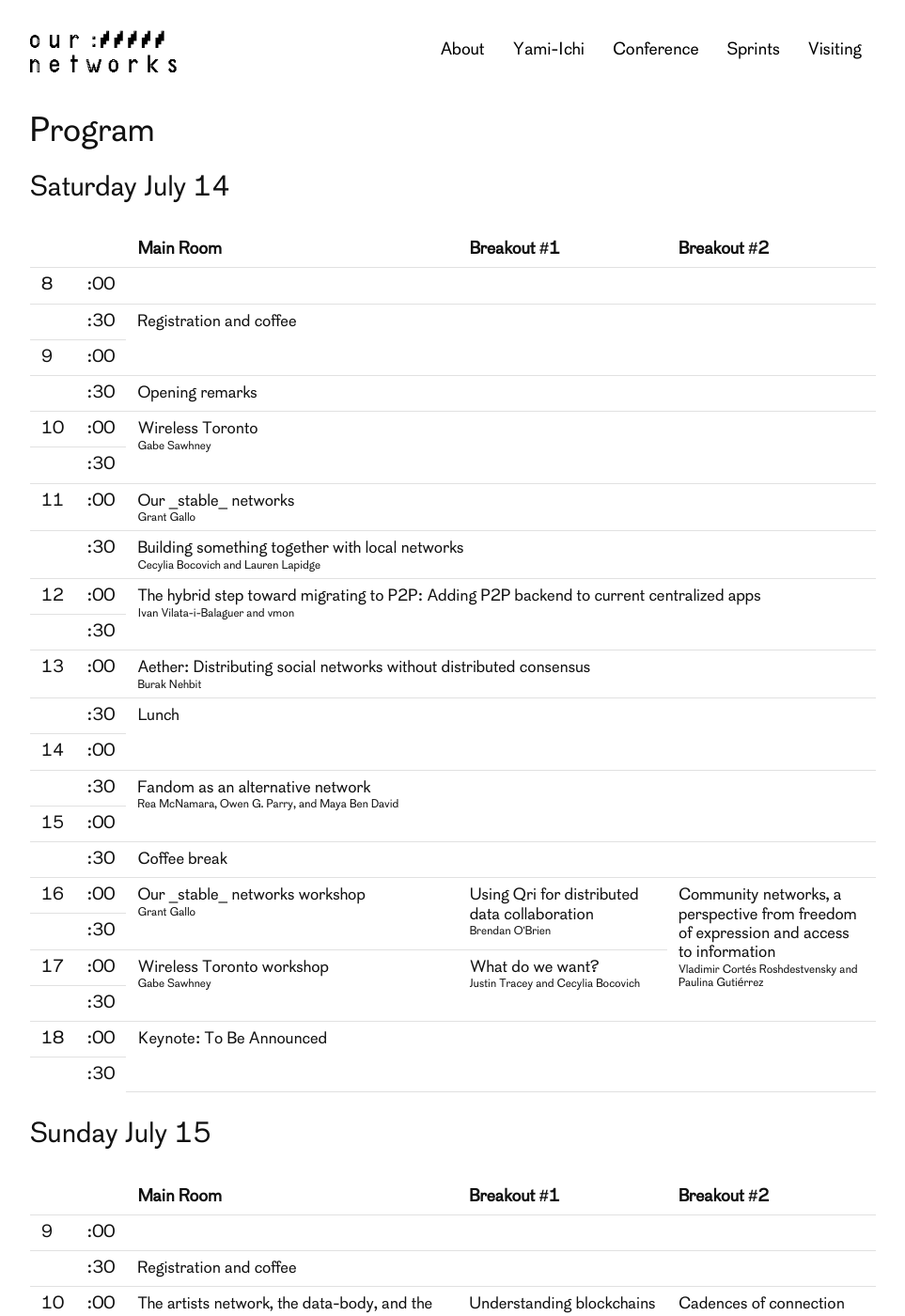
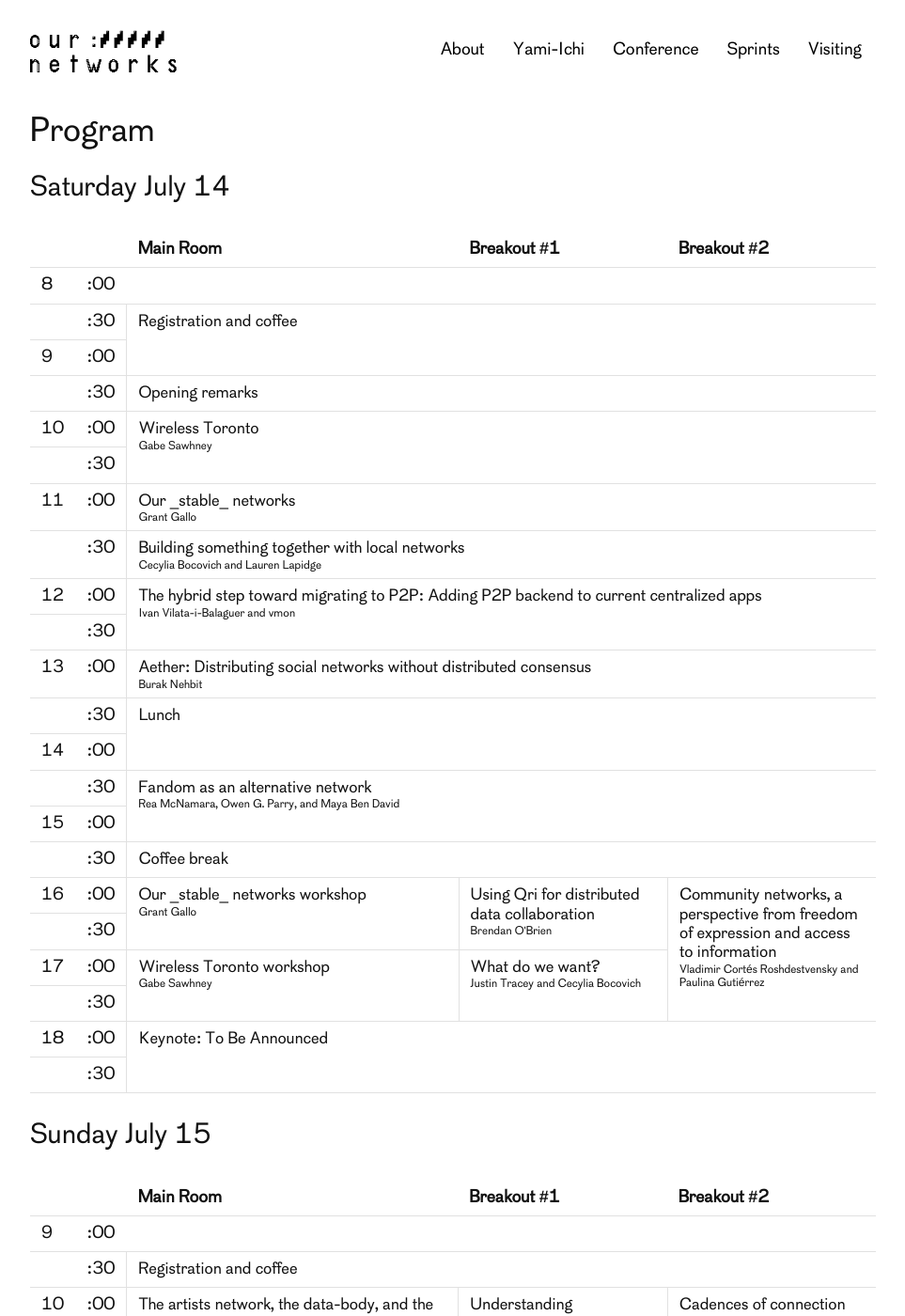
Before and after one commit to ournetworks/ournetworks.ca, a Jekyll site: the page built from conference/program.md, in a window 1280 px wide and 1400 px high. Shown: the whole window at 94% size, without its empty margins (158-1121 px from the left). Built offline with Jekyll 4.4.1, drawn with Linux system fonts in a browser that asks for light colours.

Commit message:
table tweak

```diff
--- a/_sass/_tables.scss
+++ b/_sass/_tables.scss
@@ -19,10 +19,6 @@ td:first-child {
 th:last-child,
 td:last-child {
   padding-right: 0;
-}
-
-tr:last-child td {
-  border-bottom: 0;
 }
 
 thead th {
@@ -53,8 +49,8 @@ thead th {
   }
 }
 
-.schedule-time {
-  width: 4%;
+.session-block {
+  border-left: 1px solid #e1e1e1;
 }
 
 .schedule-main {
--- a/conference/program.md
+++ b/conference/program.md
@@ -29,7 +29,7 @@ redirect_from:
 </tr><tr>
   <td></td>
   <td>:30</td>
-  <td rowspan="2" colspan="3" class="session-{% include session-type.html session-id=18990 %}">{% include session.html session-id=18990 %}</td>
+  <td rowspan="2" colspan="3" class="session-block session-{% include session-type.html session-id=18990 %}">{% include session.html session-id=18990 %}</td>
 </tr>
 <tr>
   <td>9</td>
@@ -37,12 +37,12 @@ redirect_from:
 </tr><tr>
   <td></td>
   <td>:30</td>
-  <td colspan="3" class="session-{% include session-type.html session-id=18991 %}">{% include session.html session-id=18991 %}</td>
+  <td colspan="3" class="session-block session-{% include session-type.html session-id=18991 %}">{% include session.html session-id=18991 %}</td>
 </tr>
 <tr>
   <td>10</td>
   <td>:00</td>
-  <td rowspan="2" colspan="3" class="session-{% include session-type.html session-id=18010 %}">{% include session.html session-id=18010 %}</td>
+  <td rowspan="2" colspan="3" class="session-block session-{% include session-type.html session-id=18010 %}">{% include session.html session-id=18010 %}</td>
 </tr>
 <tr>
   <td></td>
@@ -51,17 +51,17 @@ redirect_from:
 <tr>
   <td>11</td>
   <td>:00</td>
-  <td colspan="3" class="session-{% include session-type.html session-id=18241 %}">{% include session.html session-id=18241 %}</td>
+  <td colspan="3" class="session-block session-{% include session-type.html session-id=18241 %}">{% include session.html session-id=18241 %}</td>
 </tr>
 <tr>
   <td></td>
   <td>:30</td>
-  <td colspan="3" class="session-{% include session-type.html session-id=18120 %}">{% include session.html session-id=18120 %}</td>
+  <td colspan="3" class="session-block session-{% include session-type.html session-id=18120 %}">{% include session.html session-id=18120 %}</td>
 </tr>
 <tr>
   <td>12</td>
   <td>:00</td>
-  <td rowspan="2" colspan="3" class="session-{% include session-type.html session-id=18100 %}">{% include session.html session-id=18100 %}</td>
+  <td rowspan="2" colspan="3" class="session-block session-{% include session-type.html session-id=18100 %}">{% include session.html session-id=18100 %}</td>
 </tr>
 <tr>
   <td></td>
@@ -70,12 +70,12 @@ redirect_from:
 <tr>
   <td>13</td>
   <td>:00</td>
-  <td colspan="3" class="session-{% include session-type.html session-id=18250 %}">{% include session.html session-id=18250 %}</td>
+  <td colspan="3" class="session-block session-{% include session-type.html session-id=18250 %}">{% include session.html session-id=18250 %}</td>
 </tr>
 <tr>
   <td></td>
   <td>:30</td>
-  <td rowspan="2" colspan="3" class="session-{% include session-type.html session-id=18996 %}">{% include session.html session-id=18996 %}</td>
+  <td rowspan="2" colspan="3" class="session-block session-{% include session-type.html session-id=18996 %}">{% include session.html session-id=18996 %}</td>
 </tr>
 <tr>
   <td>14</td>
@@ -84,7 +84,7 @@ redirect_from:
 <tr>
   <td></td>
   <td>:30</td>
-  <td rowspan="2" colspan="3" class="session-{% include session-type.html session-id=18200 %}">{% include session.html session-id=18200 %}</td>
+  <td rowspan="2" colspan="3" class="session-block session-{% include session-type.html session-id=18200 %}">{% include session.html session-id=18200 %}</td>
 </tr>
 <tr>
   <td>15</td>
@@ -93,14 +93,14 @@ redirect_from:
 <tr>
   <td></td>
   <td>:30</td>
-  <td colspan="3" class="session-{% include session-type.html session-id=18995 %}">{% include session.html session-id=18995 %}</td>
+  <td colspan="3" class="session-block session-{% include session-type.html session-id=18995 %}">{% include session.html session-id=18995 %}</td>
 </tr>
 <tr>
   <td>16</td>
   <td>:00</td>
-  <td rowspan="2" class="session-{% include session-type.html session-id=18242 %}">{% include session.html session-id=18242 %}</td>
-  <td rowspan="2" class="session-{% include session-type.html session-id=18210 %}">{% include session.html session-id=18210 %}</td>
-  <td rowspan="4" class="session-{% include session-type.html session-id=18180 %}">{% include session.html session-id=18180 %}</td>
+  <td rowspan="2" class="session-block session-{% include session-type.html session-id=18242 %}">{% include session.html session-id=18242 %}</td>
+  <td rowspan="2" class="session-block session-{% include session-type.html session-id=18210 %}">{% include session.html session-id=18210 %}</td>
+  <td rowspan="4" class="session-block session-{% include session-type.html session-id=18180 %}">{% include session.html session-id=18180 %}</td>
 </tr>
 <tr>
   <td></td>
@@ -109,8 +109,8 @@ redirect_from:
 <tr>
   <td>17</td>
   <td>:00</td>
-  <td rowspan="2" class="session-{% include session-type.html session-id=18020 %}">{% include session.html session-id=18020 %}</td>
-  <td rowspan="2" class="session-{% include session-type.html session-id=18190 %}">{% include session.html session-id=18190 %}</td>
+  <td rowspan="2" class="session-block session-{% include session-type.html session-id=18020 %}">{% include session.html session-id=18020 %}</td>
+  <td rowspan="2" class="session-block session-{% include session-type.html session-id=18190 %}">{% include session.html session-id=18190 %}</td>
 </tr>
 <tr>
   <td></td>
@@ -119,7 +119,7 @@ redirect_from:
 <tr>
   <td>18</td>
   <td>:00</td>
-  <td rowspan="2" colspan="3" class="session-{% include session-type.html session-id=18997 %}">{% include session.html session-id=18997 %}</td>
+  <td rowspan="2" colspan="3" class="session-block session-{% include session-type.html session-id=18997 %}">{% include session.html session-id=18997 %}</td>
 </tr>
 <tr>
   <td></td>
@@ -150,14 +150,14 @@ redirect_from:
 <tr>
   <td></td>
   <td>:30</td>
-  <td colspan="3" class="session-{% include session-type.html session-id=18990 %}">{% include session.html session-id=18990 %}</td>
+  <td colspan="3" class="session-block session-{% include session-type.html session-id=18990 %}">{% include session.html session-id=18990 %}</td>
 </tr>
 <tr>
   <td>10</td>
   <td>:00</td>
-  <td rowspan="2" class="session-{% include session-type.html session-id=18231 %}">{% include session.html session-id=18231 %}</td>
-  <td rowspan="4" class="session-{% include session-type.html session-id=18070 %}">{% include session.html session-id=18070 %}</td>
-  <td rowspan="4" class="session-{% include session-type.html session-id=18220 %}">{% include session.html session-id=18220 %}</td>
+  <td rowspan="2" class="session-block session-{% include session-type.html session-id=18231 %}">{% include session.html session-id=18231 %}</td>
+  <td rowspan="4" class="session-block session-{% include session-type.html session-id=18070 %}">{% include session.html session-id=18070 %}</td>
+  <td rowspan="4" class="session-block session-{% include session-type.html session-id=18220 %}">{% include session.html session-id=18220 %}</td>
 </tr>
 <tr>
   <td></td>
@@ -166,7 +166,7 @@ redirect_from:
 <tr>
   <td>11</td>
   <td>:00</td>
-  <td rowspan="2" class="session-{% include session-type.html session-id=18232 %}">{% include session.html session-id=18232 %}</td>
+  <td rowspan="2" class="session-block session-{% include session-type.html session-id=18232 %}">{% include session.html session-id=18232 %}</td>
 </tr>
 <tr>
   <td></td>
@@ -175,7 +175,7 @@ redirect_from:
 <tr>
   <td>12</td>
   <td>:00</td>
-  <td rowspan="2" colspan="3" class="session-{% include session-type.html session-id=18993 %}">{% include session.html session-id=18993 %}</td>
+  <td rowspan="2" colspan="3" class="session-block session-{% include session-type.html session-id=18993 %}">{% include session.html session-id=18993 %}</td>
 </tr>
 <tr>
   <td></td>
@@ -184,12 +184,12 @@ redirect_from:
 <tr>
   <td>13</td>
   <td>:00</td>
-  <td colspan="3" class="session-{% include session-type.html session-id=18994 %}">{% include session.html session-id=18994 %}</td>
+  <td colspan="3" class="session-block session-{% include session-type.html session-id=18994 %}">{% include session.html session-id=18994 %}</td>
 </tr>
 <tr>
   <td></td>
   <td>:30</td>
-  <td rowspan="2" colspan="3" class="session-{% include session-type.html session-id=18996 %}">{% include session.html session-id=18996 %}</td>
+  <td rowspan="2" colspan="3" class="session-block session-{% include session-type.html session-id=18996 %}">{% include session.html session-id=18996 %}</td>
 </tr>
 <tr>
   <td>14</td>
@@ -198,8 +198,8 @@ redirect_from:
 <tr>
   <td></td>
   <td>:30</td>
-  <td rowspan="2" colspan="2" class="session-{% include session-type.html session-id=18160 %}">{% include session.html session-id=18160 %}</td>
-  <td rowspan="4" class="session-{% include session-type.html session-id=18090 %}">{% include session.html session-id=18090 %}</td>
+  <td rowspan="2" colspan="2" class="session-block session-{% include session-type.html session-id=18160 %}">{% include session.html session-id=18160 %}</td>
+  <td rowspan="4" class="session-block session-{% include session-type.html session-id=18090 %}">{% include session.html session-id=18090 %}</td>
 </tr>
 <tr>
   <td>15</td>
@@ -208,7 +208,7 @@ redirect_from:
 <tr>
   <td></td>
   <td>:30</td>
-  <td rowspan="2" colspan="2" class="session-{% include session-type.html session-id=18050 %}">{% include session.html session-id=18050 %}</td>
+  <td rowspan="2" colspan="2" class="session-block session-{% include session-type.html session-id=18050 %}">{% include session.html session-id=18050 %}</td>
 </tr>
 <tr>
   <td>16</td>
@@ -217,7 +217,7 @@ redirect_from:
 <tr>
   <td></td>
   <td>:30</td>
-  <td rowspan="2" colspan="3" class="session-{% include session-type.html session-id=18140 %}">{% include session.html session-id=18140 %}</td>
+  <td rowspan="2" colspan="3" class="session-block session-{% include session-type.html session-id=18140 %}">{% include session.html session-id=18140 %}</td>
 </tr>
 <tr>
   <td>17</td>
@@ -226,7 +226,7 @@ redirect_from:
 <tr>
   <td></td>
   <td>:30</td>
-  <td rowspan="1" colspan="3" class="session-{% include session-type.html session-id=18992 %}">{% include session.html session-id=18992 %}</td>
+  <td rowspan="1" colspan="3" class="session-block session-{% include session-type.html session-id=18992 %}">{% include session.html session-id=18992 %}</td>
 </tr>
 </tbody>
 </table>
```
